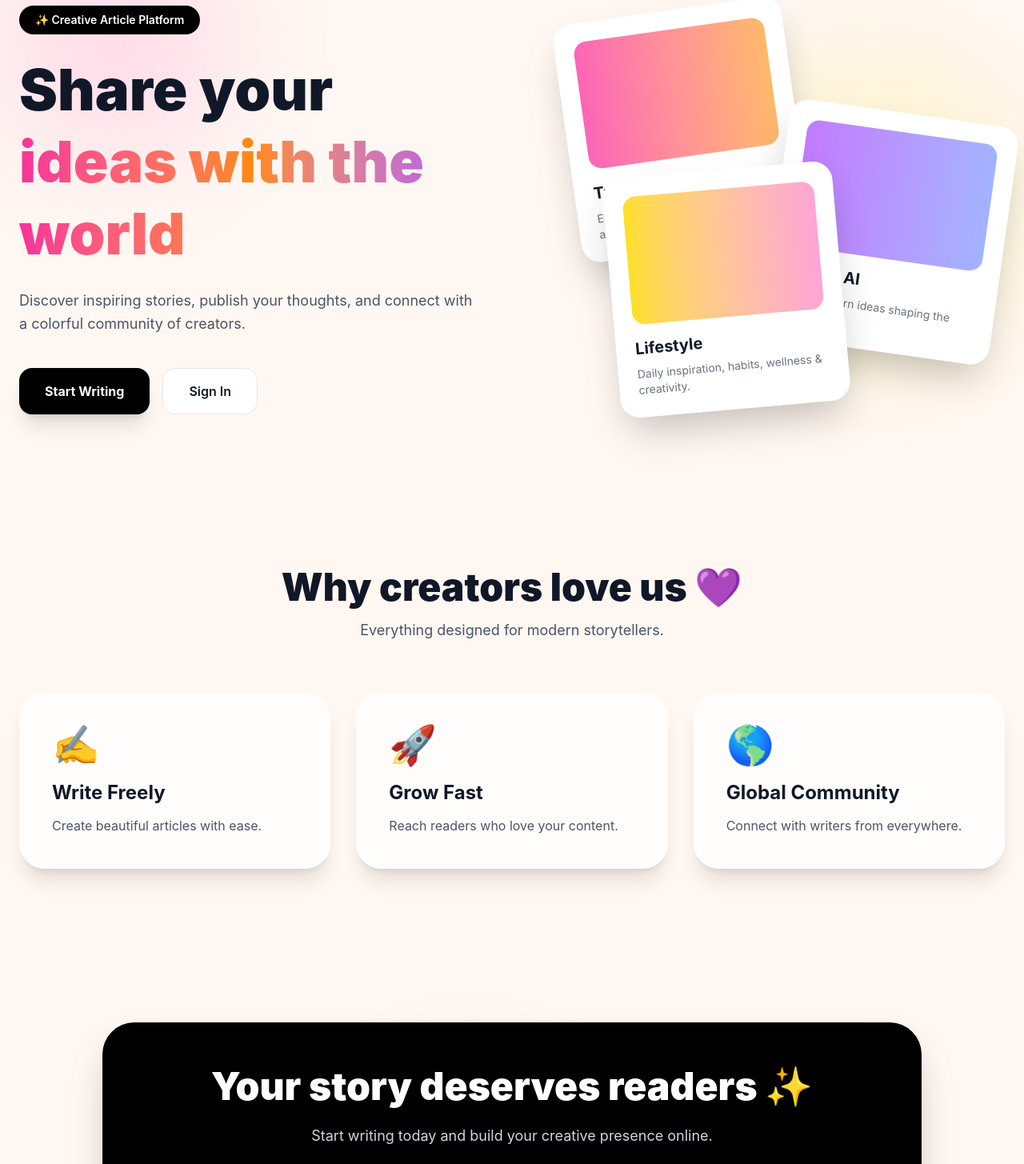
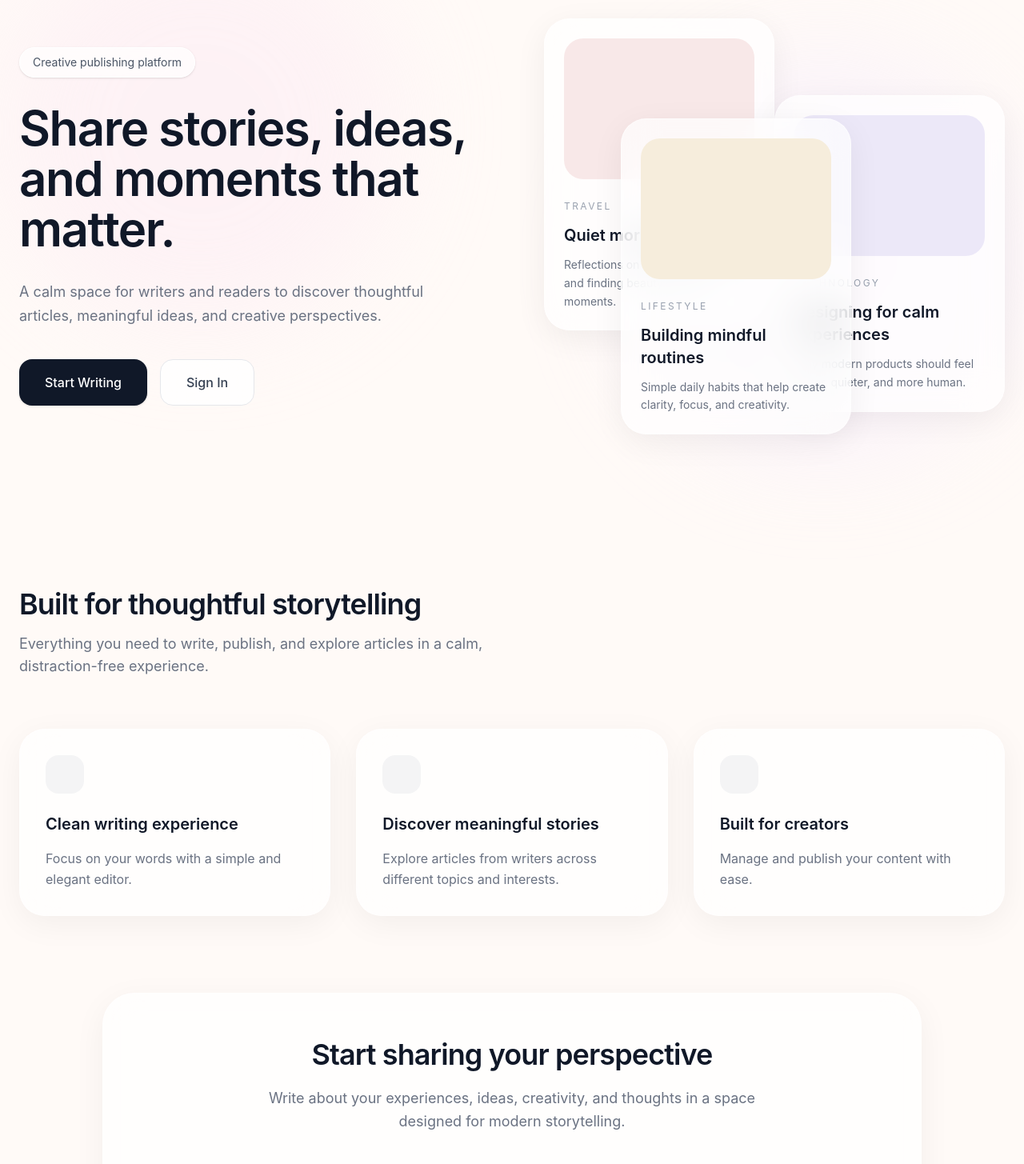
Before and after one commit to Geetavarshini/capstone-frontend, a React app: page / in a window 1280 px wide. Shown: the part 190-1645 px from the top of the page at 80% size. Built offline with nearby package versions, Linux system fonts and the light colour scheme; no server answers; the HTML template or start-up script is replaced by a standard one.

Commit message:
Update Home.jsx

```diff
--- a/src/components/Home.jsx
+++ b/src/components/Home.jsx
@@ -22,47 +22,52 @@ function Home() {
   };
 
   return (
-    <div className="relative overflow-hidden min-h-screen bg-[#fff7f2] text-gray-900">
+    <div className="relative overflow-hidden min-h-screen bg-[#fffaf7] text-gray-900">
 
-      {/* BACKGROUND BLOBS */}
-      <div className="absolute top-0 left-0 w-72 h-72 bg-pink-300 rounded-full blur-3xl opacity-30"></div>
-      <div className="absolute top-40 right-0 w-96 h-96 bg-yellow-200 rounded-full blur-3xl opacity-30"></div>
-      <div className="absolute bottom-0 left-1/3 w-80 h-80 bg-purple-300 rounded-full blur-3xl opacity-30"></div>
+      {/* SOFT BACKGROUND */}
+      <div className="absolute top-0 left-0 w-[500px] h-[500px] bg-pink-100 rounded-full blur-3xl opacity-40"></div>
+
+      <div className="absolute top-40 right-0 w-[500px] h-[500px] bg-purple-100 rounded-full blur-3xl opacity-40"></div>
 
       {/* HERO */}
-      <section className="relative z-10 pt-24 pb-24 px-6">
-        <div className="max-w-7xl mx-auto grid lg:grid-cols-2 gap-14 items-center">
+      <section className="relative z-10 px-6 pt-28 pb-24">
+
+        <div className="max-w-7xl mx-auto grid lg:grid-cols-2 gap-20 items-center">
 
           {/* LEFT */}
           <div>
-            <span className="inline-block bg-black text-white px-5 py-2 rounded-full text-sm font-semibold mb-6">
-              ✨ Creative Article Platform
+
+            <span className="inline-flex items-center px-4 py-2 rounded-full bg-white/70 backdrop-blur-xl border border-white text-sm text-gray-600 mb-8 shadow-sm">
+              Creative publishing platform
             </span>
 
-            <h1 className="text-6xl lg:text-7xl font-black leading-tight mb-6">
-              Share your
-              <span className="block bg-gradient-to-r from-pink-500 via-orange-400 to-purple-500 text-transparent bg-clip-text">
-                ideas with the world
-              </span>
+            <h1 className="text-5xl lg:text-6xl font-semibold tracking-tight leading-[1.05] text-gray-900 mb-8">
+              Share stories,
+              ideas, and moments
+              that matter.
             </h1>
 
-            <p className="text-lg text-gray-600 max-w-xl mb-10 leading-relaxed">
-              Discover inspiring stories, publish your thoughts,
-              and connect with a colorful community of creators.
+            <p className="text-lg text-gray-500 leading-relaxed max-w-xl mb-10">
+              A calm space for writers and readers to
+              discover thoughtful articles, meaningful
+              ideas, and creative perspectives.
             </p>
 
             <div className="flex flex-wrap gap-4">
+
               <button
                 onClick={handleStartWriting}
-                className="px-8 py-4 rounded-2xl bg-black text-white font-bold hover:scale-105 transition-all shadow-xl"
+                className="px-8 py-4 rounded-2xl bg-gray-900 text-white font-medium hover:bg-black transition-all shadow-sm"
               >
-                {isAuthenticated ? "Go to Dashboard" : "Start Writing"}
+                {isAuthenticated
+                  ? "Go to Dashboard"
+                  : "Start Writing"}
               </button>
 
               {!isAuthenticated && (
                 <button
                   onClick={() => navigate("/login")}
-                  className="px-8 py-4 rounded-2xl bg-white border border-gray-200 font-semibold hover:bg-gray-100 transition"
+                  className="px-8 py-4 rounded-2xl bg-white/80 backdrop-blur-xl border border-gray-200 text-gray-700 font-medium hover:bg-white transition-all"
                 >
                   Sign In
                 </button>
@@ -70,30 +75,63 @@ function Home() {
             </div>
           </div>
 
-          {/* RIGHT SIDE ARTICLE CARDS */}
-          <div className="relative h-[500px] hidden lg:block">
+          {/* RIGHT */}
+          <div className="hidden lg:block relative h-[520px]">
 
-            <div className="absolute top-0 left-10 bg-white p-6 rounded-3xl shadow-2xl w-72 rotate-[-8deg] hover:rotate-0 transition-all">
-              <div className="h-40 rounded-2xl bg-gradient-to-r from-pink-400 to-orange-300 mb-4"></div>
-              <h3 className="font-bold text-xl mb-2">Travel Stories</h3>
-              <p className="text-gray-500 text-sm">
-                Explore amazing experiences from around the globe.
+            {/* CARD 1 */}
+            <div className="absolute top-0 left-0 w-72 bg-white/70 backdrop-blur-xl border border-white/50 rounded-[32px] p-6 shadow-[0_10px_40px_rgba(0,0,0,0.06)]">
+
+              <div className="h-44 rounded-3xl bg-[#f8e8e8] mb-5"></div>
+
+              <span className="text-xs text-gray-400 uppercase tracking-[0.2em]">
+                Travel
+              </span>
+
+              <h3 className="text-xl font-semibold text-gray-900 mt-3 mb-3">
+                Quiet mornings in Kyoto
+              </h3>
+
+              <p className="text-gray-500 leading-relaxed text-sm">
+                Reflections on slow travel, silence,
+                and finding beauty in small moments.
               </p>
             </div>
 
-            <div className="absolute top-32 right-0 bg-white p-6 rounded-3xl shadow-2xl w-72 rotate-[8deg] hover:rotate-0 transition-all">
-              <div className="h-40 rounded-2xl bg-gradient-to-r from-purple-400 to-indigo-300 mb-4"></div>
-              <h3 className="font-bold text-xl mb-2">Tech & AI</h3>
-              <p className="text-gray-500 text-sm">
-                Read modern ideas shaping the future.
+            {/* CARD 2 */}
+            <div className="absolute top-24 right-0 w-72 bg-white/70 backdrop-blur-xl border border-white/50 rounded-[32px] p-6 shadow-[0_10px_40px_rgba(0,0,0,0.06)]">
+
+              <div className="h-44 rounded-3xl bg-[#ece8f8] mb-5"></div>
+
+              <span className="text-xs text-gray-400 uppercase tracking-[0.2em]">
+                Technology
+              </span>
+
+              <h3 className="text-xl font-semibold text-gray-900 mt-3 mb-3">
+                Designing for calm experiences
+              </h3>
+
+              <p className="text-gray-500 leading-relaxed text-sm">
+                Why modern products should feel
+                softer, quieter, and more human.
               </p>
             </div>
 
-            <div className="absolute bottom-0 left-24 bg-white p-6 rounded-3xl shadow-2xl w-72 rotate-[-5deg] hover:rotate-0 transition-all">
-              <div className="h-40 rounded-2xl bg-gradient-to-r from-yellow-300 to-pink-300 mb-4"></div>
-              <h3 className="font-bold text-xl mb-2">Lifestyle</h3>
-              <p className="text-gray-500 text-sm">
-                Daily inspiration, habits, wellness & creativity.
+            {/* CARD 3 */}
+            <div className="absolute bottom-0 left-24 w-72 bg-white/70 backdrop-blur-xl border border-white/50 rounded-[32px] p-6 shadow-[0_10px_40px_rgba(0,0,0,0.06)]">
+
+              <div className="h-44 rounded-3xl bg-[#f6eddc] mb-5"></div>
+
+              <span className="text-xs text-gray-400 uppercase tracking-[0.2em]">
+                Lifestyle
+              </span>
+
+              <h3 className="text-xl font-semibold text-gray-900 mt-3 mb-3">
+                Building mindful routines
+              </h3>
+
+              <p className="text-gray-500 leading-relaxed text-sm">
+                Simple daily habits that help create
+                clarity, focus, and creativity.
               </p>
             </div>
 
@@ -102,16 +140,20 @@ function Home() {
       </section>
 
       {/* FEATURES */}
-      <section className="relative z-10 py-24 px-6">
+      <section className="relative z-10 px-6 py-24">
+
         <div className="max-w-7xl mx-auto">
 
-          <div className="text-center mb-16">
-            <h2 className="text-5xl font-black mb-4">
-              Why creators love us 💜
+          <div className="mb-16">
+
+            <h2 className="text-4xl font-semibold tracking-tight text-gray-900 mb-4">
+              Built for thoughtful storytelling
             </h2>
 
-            <p className="text-gray-600 text-lg">
-              Everything designed for modern storytellers.
+            <p className="text-gray-500 text-lg max-w-2xl">
+              Everything you need to write, publish,
+              and explore articles in a calm,
+              distraction-free experience.
             </p>
           </div>
 
@@ -119,80 +161,81 @@ function Home() {
 
             {[
               {
-                icon: "✍️",
-                title: "Write Freely",
-                desc: "Create beautiful articles with ease."
+                title: "Clean writing experience",
+                desc: "Focus on your words with a simple and elegant editor."
               },
               {
-                icon: "🚀",
-                title: "Grow Fast",
-                desc: "Reach readers who love your content."
+                title: "Discover meaningful stories",
+                desc: "Explore articles from writers across different topics and interests."
               },
               {
-                icon: "🌎",
-                title: "Global Community",
-                desc: "Connect with writers from everywhere."
+                title: "Built for creators",
+                desc: "Manage and publish your content with ease."
               }
             ].map((item, i) => (
               <div
                 key={i}
-                className="bg-white/70 backdrop-blur-lg p-10 rounded-[32px] border border-white shadow-xl hover:-translate-y-2 transition-all"
+                className="bg-white/70 backdrop-blur-xl border border-white/50 rounded-[32px] p-8 shadow-[0_10px_40px_rgba(0,0,0,0.05)] hover:-translate-y-1 transition-all"
               >
-                <div className="text-5xl mb-5">{item.icon}</div>
 
-                <h3 className="text-2xl font-bold mb-3">
+                <div className="w-12 h-12 rounded-2xl bg-[#f4f4f5] mb-6"></div>
+
+                <h3 className="text-xl font-semibold text-gray-900 mb-4">
                   {item.title}
                 </h3>
 
-                <p className="text-gray-600 leading-relaxed">
+                <p className="text-gray-500 leading-relaxed">
                   {item.desc}
                 </p>
               </div>
             ))}
-
           </div>
         </div>
       </section>
 
       {/* CTA */}
-      <section className="relative z-10 py-24 px-6">
+      <section className="relative z-10 px-6 pb-24">
+
         <div className="max-w-5xl mx-auto">
 
-          <div className="bg-black text-white rounded-[40px] p-14 text-center shadow-2xl">
+          <div className="bg-white/70 backdrop-blur-xl border border-white/50 rounded-[40px] p-14 text-center shadow-[0_10px_40px_rgba(0,0,0,0.05)]">
 
-            <h2 className="text-5xl font-black mb-6">
-              Your story deserves readers ✨
+            <h2 className="text-4xl font-semibold tracking-tight text-gray-900 mb-5">
+              Start sharing your perspective
             </h2>
 
-            <p className="text-gray-300 text-lg mb-10">
-              Start writing today and build your creative presence online.
+            <p className="text-gray-500 text-lg max-w-2xl mx-auto mb-10 leading-relaxed">
+              Write about your experiences, ideas,
+              creativity, and thoughts in a space
+              designed for modern storytelling.
             </p>
 
             {isAuthenticated ? (
               <button
                 onClick={handleStartWriting}
-                className="bg-white text-black px-8 py-4 rounded-2xl font-bold hover:scale-105 transition"
+                className="px-8 py-4 rounded-2xl bg-gray-900 text-white font-medium hover:bg-black transition-all"
               >
                 Go to Dashboard
               </button>
             ) : (
               <div className="flex justify-center gap-4 flex-wrap">
+
                 <button
                   onClick={() => navigate("/register")}
-                  className="bg-white text-black px-8 py-4 rounded-2xl font-bold hover:scale-105 transition"
+                  className="px-8 py-4 rounded-2xl bg-gray-900 text-white font-medium hover:bg-black transition-all"
                 >
                   Create Account
                 </button>
 
                 <button
                   onClick={() => navigate("/login")}
-                  className="border border-gray-500 px-8 py-4 rounded-2xl font-semibold hover:bg-white hover:text-black transition"
+                  className="px-8 py-4 rounded-2xl bg-white border border-gray-200 text-gray-700 font-medium hover:bg-gray-50 transition-all"
                 >
                   Sign In
                 </button>
+
               </div>
             )}
-
           </div>
         </div>
       </section>
```
